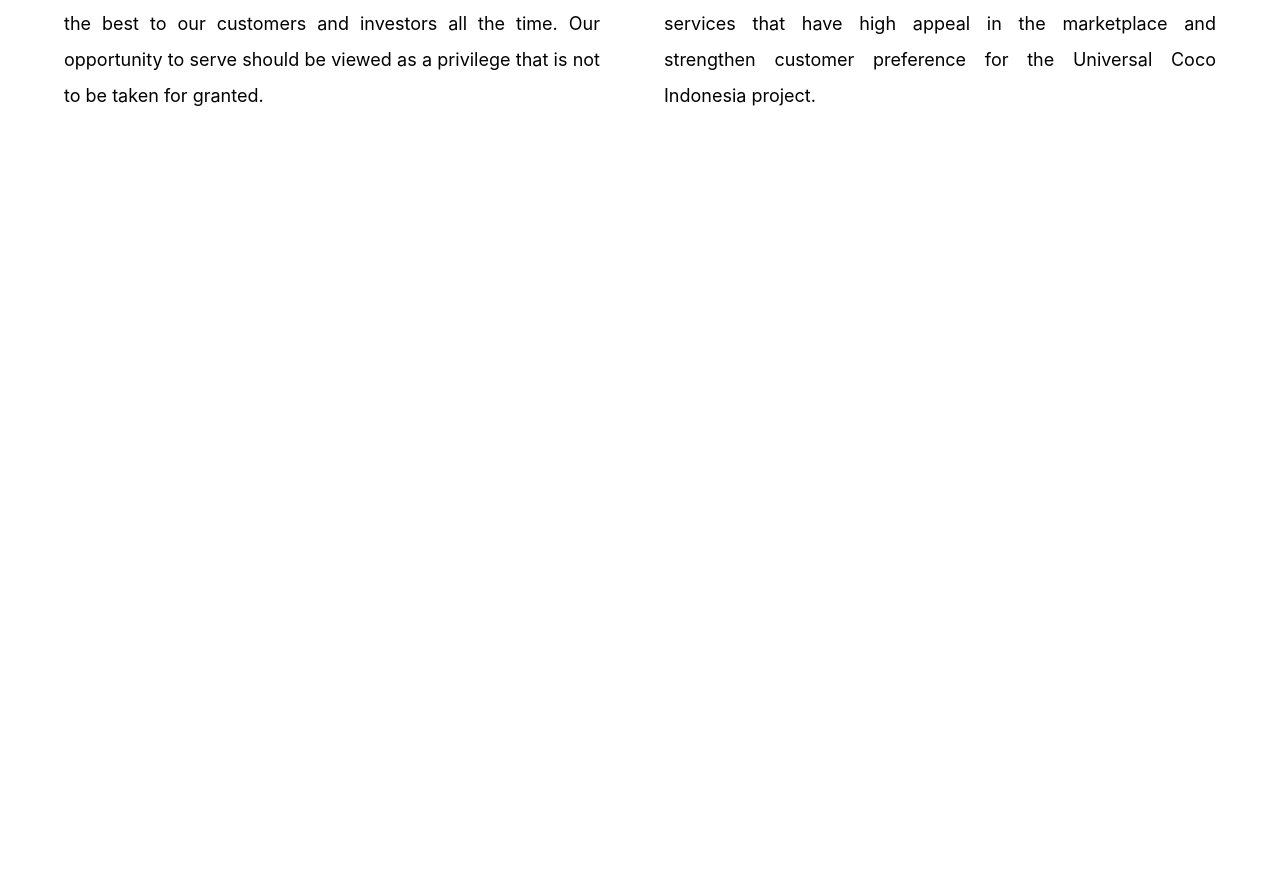
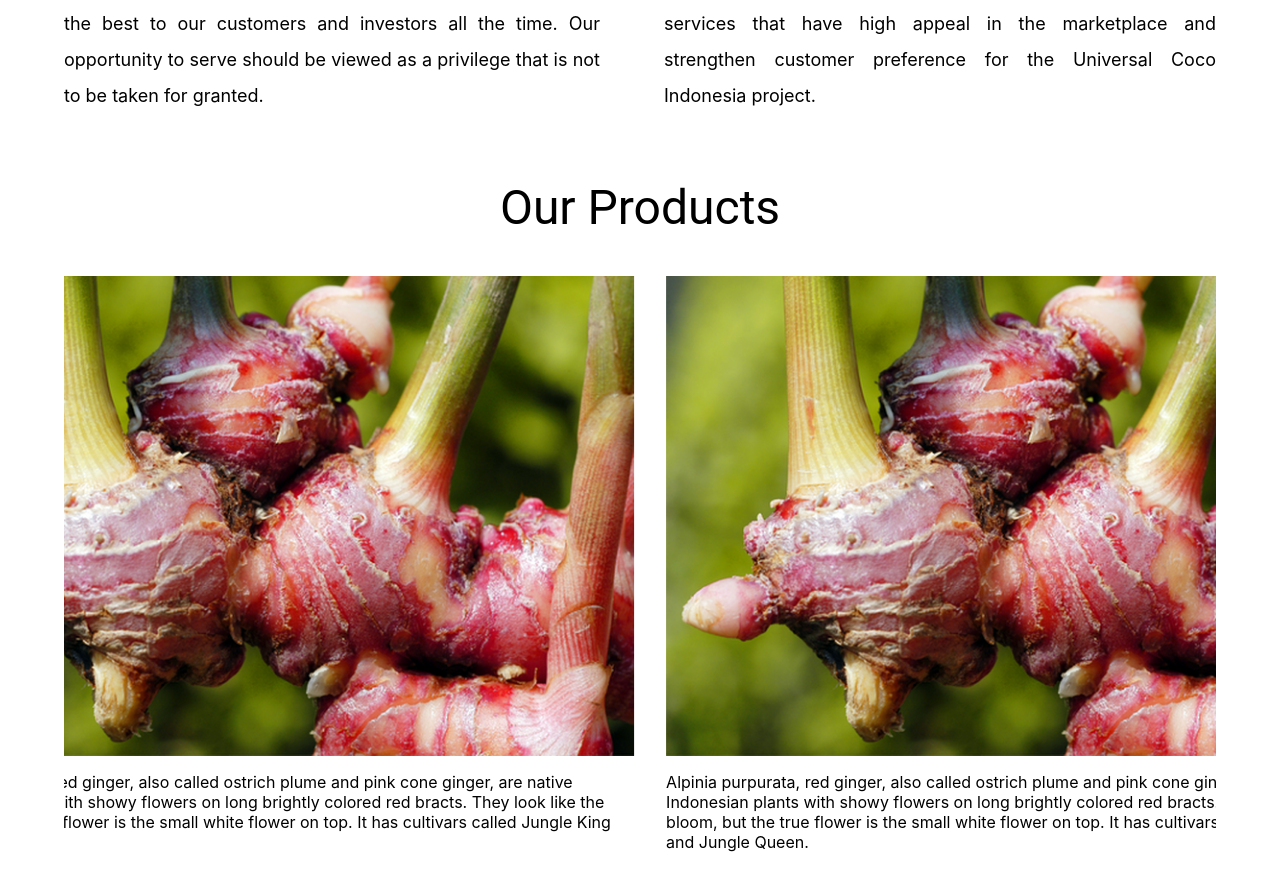
Before and after one commit to bimaaghafara/web-spices, a Next.js app: page / in a window 1280 px wide. Shown: the part 1667-2551 px from the top of the page. Before the commit the page ends 1799 px from the top, so only its background shows below. Built offline with nearby package versions, Linux system fonts and the light colour scheme.

Commit message:
update products

```diff
--- a/package.json
+++ b/package.json
@@ -16,7 +16,8 @@
     "next": "11.1.2",
     "prop-types": "^15.7.2",
     "react": "17.0.2",
-    "react-dom": "17.0.2"
+    "react-dom": "17.0.2",
+    "react-slick": "^0.28.1"
   },
   "devDependencies": {
     "eslint": "8.1.0",
--- /dev/null
+++ b/pages/_document.js
@@ -0,0 +1,25 @@
+import Document, { Html, Head, Main, NextScript } from 'next/document'
+
+class MyDocument extends Document {
+  static async getInitialProps(ctx) {
+    const initialProps = await Document.getInitialProps(ctx)
+    return { ...initialProps }
+  }
+
+  render() {
+    return (
+      <Html>
+        <Head>
+            <link rel="stylesheet" type="text/css" charset="UTF-8" href="https://cdnjs.cloudflare.com/ajax/libs/slick-carousel/1.6.0/slick.min.css" />
+            <link rel="stylesheet" type="text/css" href="https://cdnjs.cloudflare.com/ajax/libs/slick-carousel/1.6.0/slick-theme.min.css" />
+        </Head>
+        <body>
+          <Main />
+          <NextScript />
+        </body>
+      </Html>
+    )
+  }
+}
+
+export default MyDocument;
--- a/src/modules/home/components/key-features.js
+++ b/src/modules/home/components/key-features.js
@@ -5,7 +5,6 @@ import WbSunnyIcon from '@mui/icons-material/WbSunny';
 import Container from '@mui/material/Container';
 import Grid from '@mui/material/Grid';
 import Typography from '@mui/material/Typography';
-import Box from '@mui/material/Box';
 
 const KeyFeatures = () => (
     <Container maxWidth="lg" sx={{ pt: '48px' }}>
--- /dev/null
+++ b/src/modules/home/components/products.js
@@ -0,0 +1,59 @@
+/* eslint-disable @next/next/no-img-element */
+import Slider from "react-slick";
+import Container from '@mui/material/Container';
+import Typography from '@mui/material/Typography';
+import Box from '@mui/material/Box';
+
+const Products = () => {
+    const settings = {
+        infinite: true,
+        autoplay: true,
+        speed: 3000,
+        autoplaySpeed: 5000,
+        centerMode: true,
+        slidesToShow: 1,
+        slidesToScroll: 1,
+        centerPadding: "200px",
+        responsive: [
+            {
+              breakpoint: 900,
+              settings: {
+                centerPadding: "100px",
+              }
+            },
+            {
+              breakpoint: 600,
+              settings: {
+                centerMode: false,
+              }
+            }
+        ],
+    };
+    return (
+        <Container maxWidth="lg" sx={{ pt: '48px' }}>
+            <Typography variant="h3" sx={{ mb: '24px', fontSize: {xs: '2rem', md: '3rem', textAlign: 'center' }}}>
+                Our Products
+            </Typography>
+            <Slider {...settings}>
+                <div>
+                    <Box sx={{ p: ['2px', '16px']}}>
+                        <img src="/img/jahe-merah.png" alt="" style={{ maxWidth: '100%' }} />
+                        <p>
+                        Alpinia purpurata, red ginger, also called ostrich plume and pink cone ginger, are native Indonesian plants with showy flowers on long brightly colored red bracts. They look like the bloom, but the true flower is the small white flower on top. It has cultivars called Jungle King and Jungle Queen.
+                        </p>
+                    </Box>
+                </div>
+                <div>
+                    <Box sx={{ p: ['2px', '16px']}}>
+                        <img src="/img/jahe-merah.png" alt="" style={{ maxWidth: '100%' }} />
+                        <p>
+                        Alpinia purpurata, red ginger, also called ostrich plume and pink cone ginger, are native Indonesian plants with showy flowers on long brightly colored red bracts. They look like the bloom, but the true flower is the small white flower on top. It has cultivars called Jungle King and Jungle Queen.
+                        </p>
+                    </Box>
+                </div>
+            </Slider>
+        </Container>
+    );
+}
+
+export default Products;
--- a/src/modules/home/index.js
+++ b/src/modules/home/index.js
@@ -7,6 +7,7 @@ import Layout from "src/components/layout";
 import HomeBanner from "./components/home-banner";
 import AboutUs from "src/modules/about-us/components/about-us";
 import KeyFeatures from "./components/key-features";
+import Products from "./components/products";
 
 const HomePage = () => {
     return (
@@ -14,6 +15,7 @@ const HomePage = () => {
             <HomeBanner />
             <AboutUs />
             <KeyFeatures />
+            <Products />
         </Layout>
     );
 };
--- a/src/modules/products/index.js
+++ b/src/modules/products/index.js
@@ -1,9 +1,10 @@
 import Layout from "src/components/layout";
+import Products from "src/modules/home/components/products";
 
 const ProductsPage = () => {
     return (
         <Layout>
-            <h3>ProductsPage</h3>
+            <Products />
         </Layout>
     );
 };
```
Also changed, not shown: public/img/jahe-merah.png (added).
